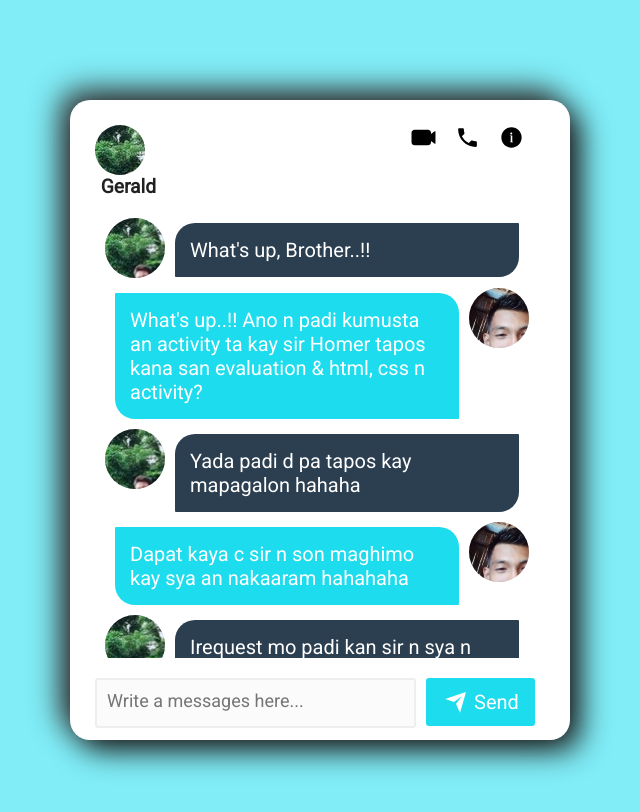
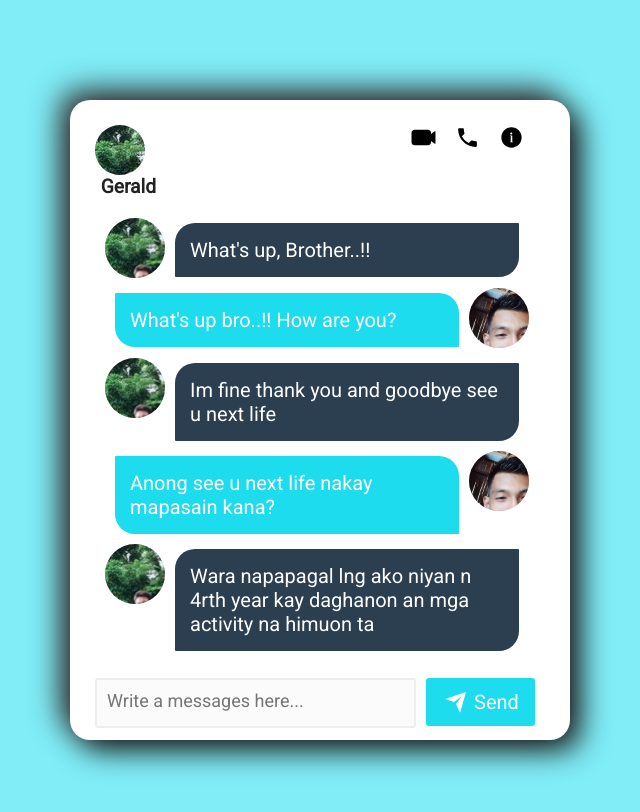
Before and after one commit to lordelements/AndrianElemento_Flat-Design-ChatBox, a plain HTML site: page index.html in a window 1280 px wide. Shown: the whole page, without its empty margins (320-960 px from the left). Drawn offline with Linux system fonts and the light colour scheme.

Commit message:
c n nmn padi my problema sa mga activity & module

```diff
--- a/index.html
+++ b/index.html
@@ -57,29 +57,28 @@
                 </div>
                 <div class="chat self">
                     <div class="user-photo"><img src="img\crop_image.jpg" alt=""></div>
-                    <p class="chat-message">What's up..!! Ano n padi kumusta an activity ta kay sir Homer
-                        tapos kana san evaluation & html, css n activity?
+                    <p class="chat-message">What's up bro..!! How are you?
                     </p>
                 </div>
 
 
                 <div class="chat friend">
                     <div class="user-photo"><img src="img\friend_gerald.jpg" alt=""></div>
-                    <p class="chat-message">Yada padi d pa tapos kay mapagalon hahaha</p>
+                    <p class="chat-message">Im fine thank you and goodbye see u next life</p>
                 </div>
                 <div class="chat self">
                     <div class="user-photo"><img src="img\crop_image.jpg" alt=""></div>
-                    <p class="chat-message">Dapat kaya c sir n son maghimo kay sya an nakaaram hahahaha</p>
+                    <p class="chat-message">Anong see u next life nakay mapasain kana?</p>
                 </div>
 
 
                 <div class="chat friend">
                     <div class="user-photo"><img src="img\friend_gerald.jpg" alt=""></div>
-                    <p class="chat-message">Irequest mo padi kan sir n sya n maghimo kay sya son an maaram</p>
+                    <p class="chat-message">Wara napapagal lng ako niyan n 4rth year kay daghanon an mga activity na himuon ta</p>
                 </div>
                 <div class="chat self">
                     <div class="user-photo"><img src="img\crop_image.jpg" alt=""></div>
-                    <p class="chat-message">Cge padi sabihan ko c sir n ikw an nagsuggest n sya n maghimo</p>
+                    <p class="chat-message">Cge paghuna ko man kon nano, kaya un kung d mo kaya magbigti ka or ipahimo mo sa iba hahahahaa</p>
                 </div>
 
             </div>
```
